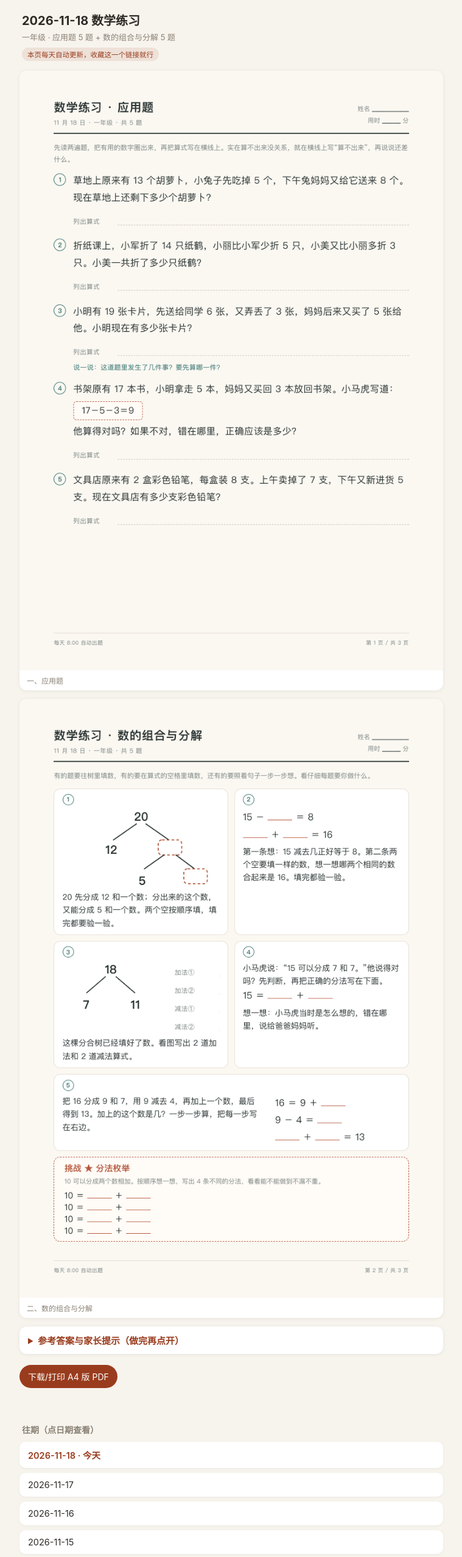
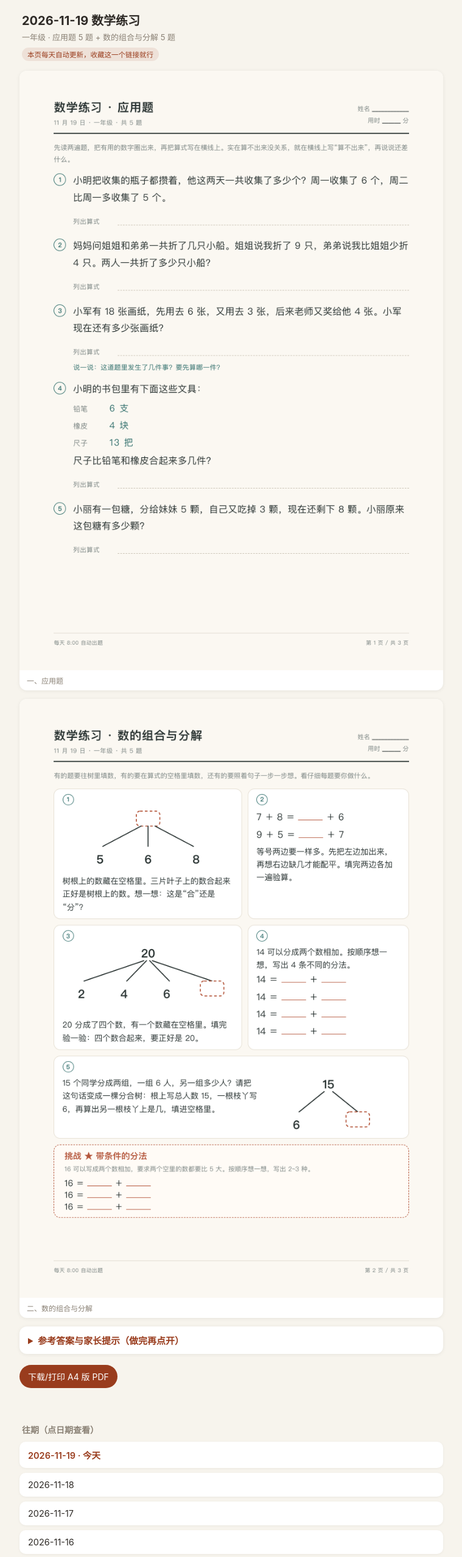
Before and after one commit to dreamick/math-daily, a plain HTML site: page index.html in a window 1280 px wide. Shown: the top 2553 px of the page at 61% size, without its empty margins (260-1019 px from the left). Drawn offline with Linux system fonts and the light colour scheme.

Commit message:
latest: 2026-11-19

```diff
--- a/index.html
+++ b/index.html
@@ -4,7 +4,7 @@
 <meta charset="utf-8">
 <meta name="viewport" content="width=device-width,initial-scale=1">
 <meta name="format-detection" content="telephone=no">
-<title>2026-11-18 数学练习 · 每天更新</title>
+<title>2026-11-19 数学练习 · 每天更新</title>
 <style>
   :root{--bg:#F7F4ED; --card:#fff; --ink:#2E2A26; --muted:#8A8175; --clay:#993C1D;}
   *{box-sizing:border-box;}
@@ -39,22 +39,22 @@
 </head>
 <body>
 <header>
-  <h1>2026-11-18 数学练习</h1>
+  <h1>2026-11-19 数学练习</h1>
   <div class="sub">一年级 · 应用题 5 题 + 数的组合与分解 5 题</div>
   <div class="badge">本页每天自动更新，收藏这一个链接就行</div>
 </header>
 <main>
-  <figure><img src="2026-11-18/01-应用题.png" alt="一、应用题" loading="lazy"><figcaption>一、应用题</figcaption></figure>
-  <figure><img src="2026-11-18/02-组合分解.png" alt="二、数的组合与分解" loading="lazy"><figcaption>二、数的组合与分解</figcaption></figure>
+  <figure><img src="2026-11-19/01-应用题.png" alt="一、应用题" loading="lazy"><figcaption>一、应用题</figcaption></figure>
+  <figure><img src="2026-11-19/02-组合分解.png" alt="二、数的组合与分解" loading="lazy"><figcaption>二、数的组合与分解</figcaption></figure>
   <details>
     <summary>参考答案与家长提示（做完再点开）</summary>
-    <figure><img src="2026-11-18/03-答案与提示.png" alt="三、答案与提示" loading="lazy"><figcaption>三、答案与提示</figcaption></figure>
+    <figure><img src="2026-11-19/03-答案与提示.png" alt="三、答案与提示" loading="lazy"><figcaption>三、答案与提示</figcaption></figure>
   </details>
-  <a class="pdf" href="2026-11-18/2026-11-18-数学练习.pdf" target="_blank" rel="noopener">下载/打印 A4 版 PDF</a>
+  <a class="pdf" href="2026-11-19/2026-11-19-数学练习.pdf" target="_blank" rel="noopener">下载/打印 A4 版 PDF</a>
 </main>
 <section class="history">
     <h2>往期（点日期查看）</h2>
-    <ul><li class="cur"><a href="2026-11-18/">2026-11-18 · 今天</a></li><li><a href="2026-11-17/">2026-11-17</a></li><li><a href="2026-11-16/">2026-11-16</a></li><li><a href="2026-11-15/">2026-11-15</a></li><li><a href="2026-11-14/">2026-11-14</a></li><li><a href="2026-11-13/">2026-11-13</a></li><li><a href="2026-11-12/">2026-11-12</a></li><li><a href="2026-11-11/">2026-11-11</a></li><li><a href="2026-11-10/">2026-11-10</a></li><li><a href="2026-11-09/">2026-11-09</a></li><li><a href="2026-11-08/">2026-11-08</a></li><li><a href="2026-11-07/">2026-11-07</a></li><li><a href="2026-11-06/">2026-11-06</a></li><li><a href="2026-11-05/">2026-11-05</a></li><li><a href="2026-11-04/">2026-11-04</a></li><li><a href="2026-11-03/">2026-11-03</a></li><li><a href="2026-11-02/">2026-11-02</a></li><li><a href="2026-10-30/">2026-10-30</a></li><li><a href="2026-10-29/">2026-10-29</a></li><li><a href="2026-10-28/">2026-10-28</a></li><li><a href="2026-10-27/">2026-10-27</a></li><li><a href="2026-10-26/">2026-10-26</a></li><li><a href="2026-10-23/">2026-10-23</a></li></ul>
+    <ul><li class="cur"><a href="2026-11-19/">2026-11-19 · 今天</a></li><li><a href="2026-11-18/">2026-11-18</a></li><li><a href="2026-11-17/">2026-11-17</a></li><li><a href="2026-11-16/">2026-11-16</a></li><li><a href="2026-11-15/">2026-11-15</a></li><li><a href="2026-11-14/">2026-11-14</a></li><li><a href="2026-11-13/">2026-11-13</a></li><li><a href="2026-11-12/">2026-11-12</a></li><li><a href="2026-11-11/">2026-11-11</a></li><li><a href="2026-11-10/">2026-11-10</a></li><li><a href="2026-11-09/">2026-11-09</a></li><li><a href="2026-11-08/">2026-11-08</a></li><li><a href="2026-11-07/">2026-11-07</a></li><li><a href="2026-11-06/">2026-11-06</a></li><li><a href="2026-11-05/">2026-11-05</a></li><li><a href="2026-11-04/">2026-11-04</a></li><li><a href="2026-11-03/">2026-11-03</a></li><li><a href="2026-11-02/">2026-11-02</a></li><li><a href="2026-10-30/">2026-10-30</a></li><li><a href="2026-10-29/">2026-10-29</a></li><li><a href="2026-10-28/">2026-10-28</a></li><li><a href="2026-10-27/">2026-10-27</a></li><li><a href="2026-10-26/">2026-10-26</a></li><li><a href="2026-10-23/">2026-10-23</a></li></ul>
   </section>
 <footer>
 
```
